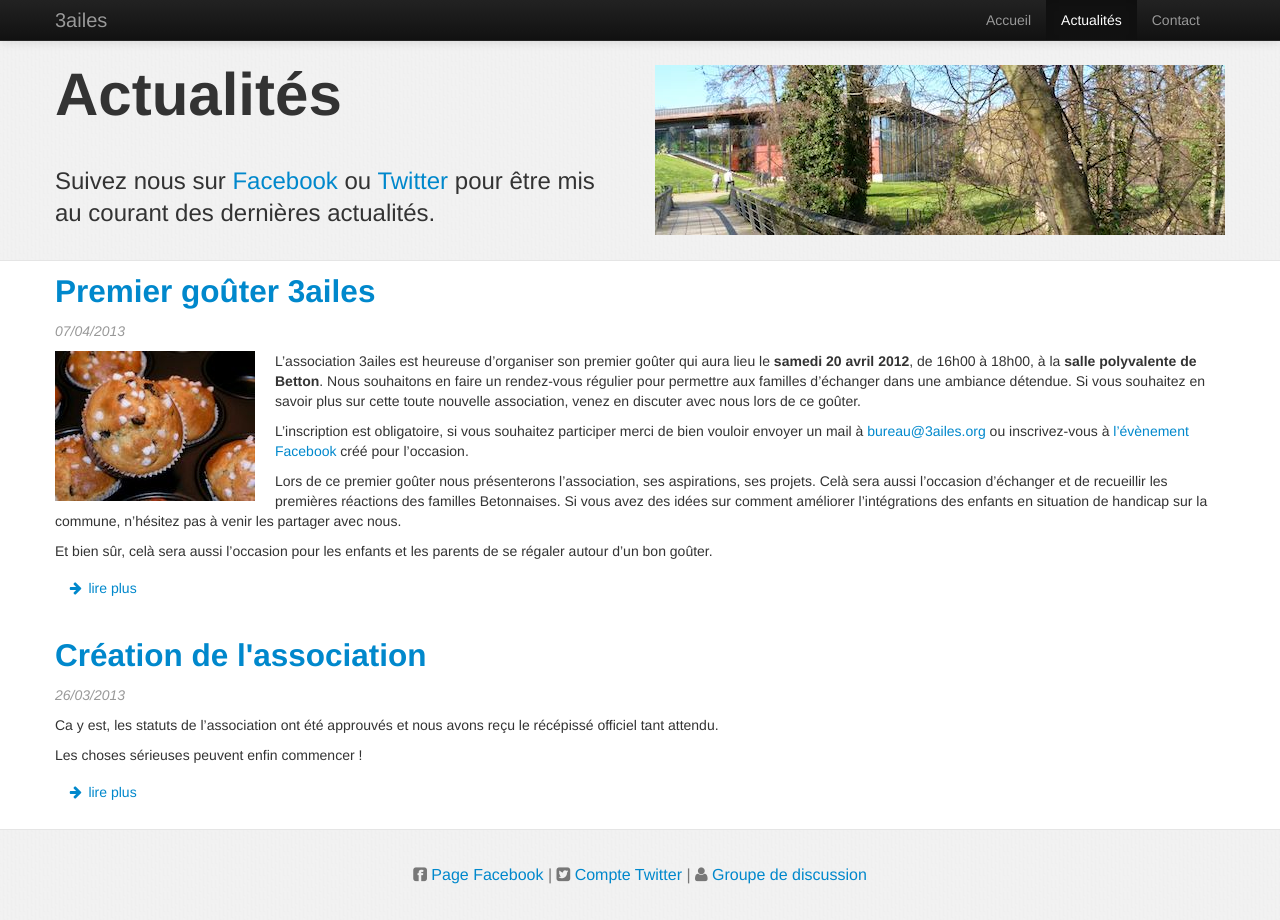
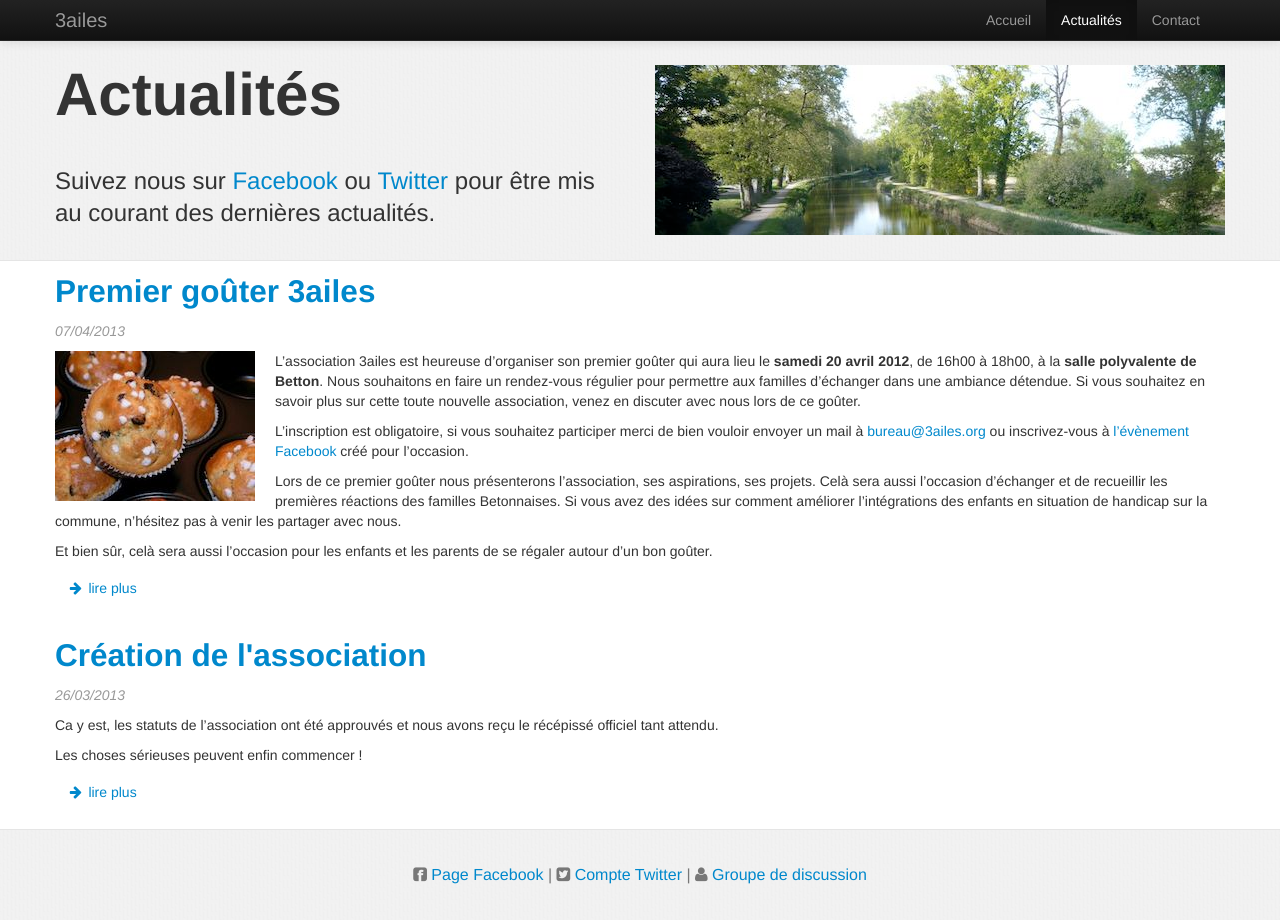
Before and after one commit to aymerick/3ailes, a Jekyll site: the page built from actualites.html, in a window 1280 px wide. Built offline with Jekyll 4.4.1, drawn with Linux system fonts in a browser that asks for light colours; Markdown is read by kramdown in place of the engine named in the settings.

Commit message:
More images

```diff
--- a/actualites.html
+++ b/actualites.html
@@ -14,7 +14,7 @@ og-type: website
         <p class='subtitle'>Suivez nous sur <a href="http://www.facebook.com/3ailes">Facebook</a> ou <a href="https://twitter.com/asso3ailes">Twitter</a> pour être mis au courant des dernières actualités.</p>
       </div>
       <div class="span6 header-img">
-        <img src="./img/betton-mediatheque-570x170.jpg" alt="Betton"/>
+        <img src="./img/betton-canal-570x170.jpg" alt="Betton"/>
       </div>
     </div>
   </div>
```
Also changed, not shown: img/betton-canal-570x170.jpg (added).
